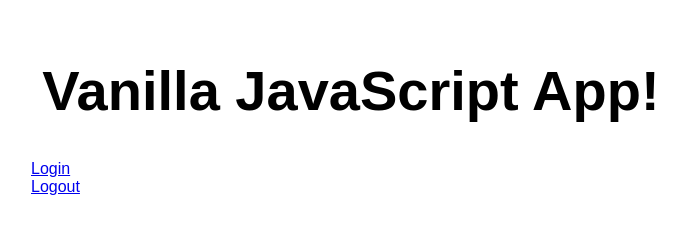
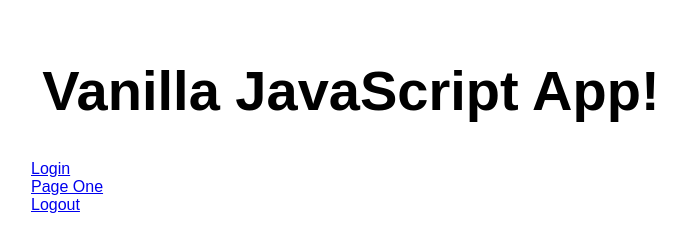
Before and after one commit to eldong/static-web-app-demo, a website: page src/index.html in a window 1280 px wide. Shown: the whole page, without its empty margins (289-975 px from the left). Drawn offline with Linux system fonts and the light colour scheme.

Commit message:
Update index.html

```diff
--- a/src/index.html
+++ b/src/index.html
@@ -12,6 +12,7 @@
   <main>
     <h1>Vanilla JavaScript App!</h1>
     <a href="/.auth/login/aad">Login</a><br>
+    <a href="page1.html">Page One</a><br>
     <a href="/.auth/logout">Logout</a>
   </main>
 </body>
```
